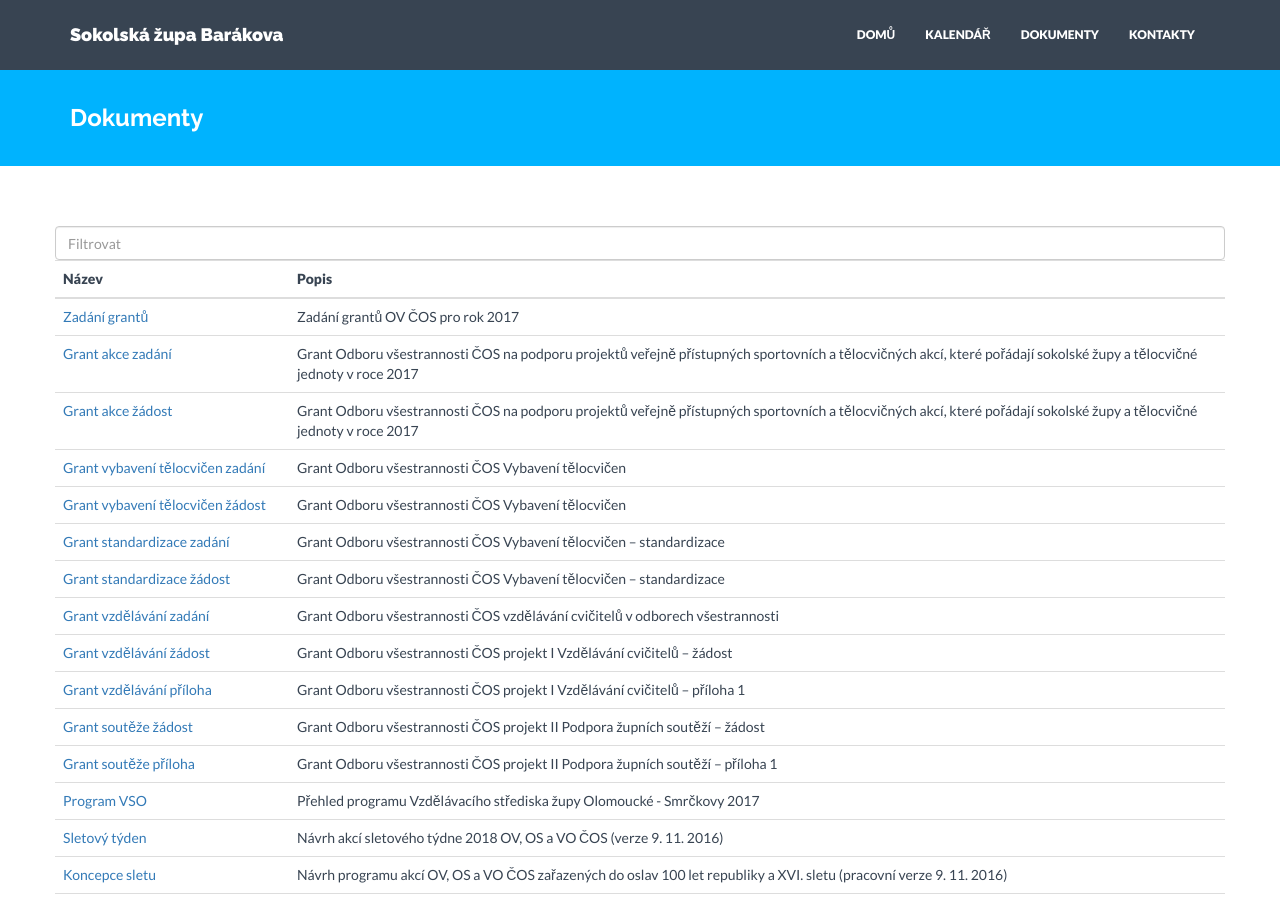
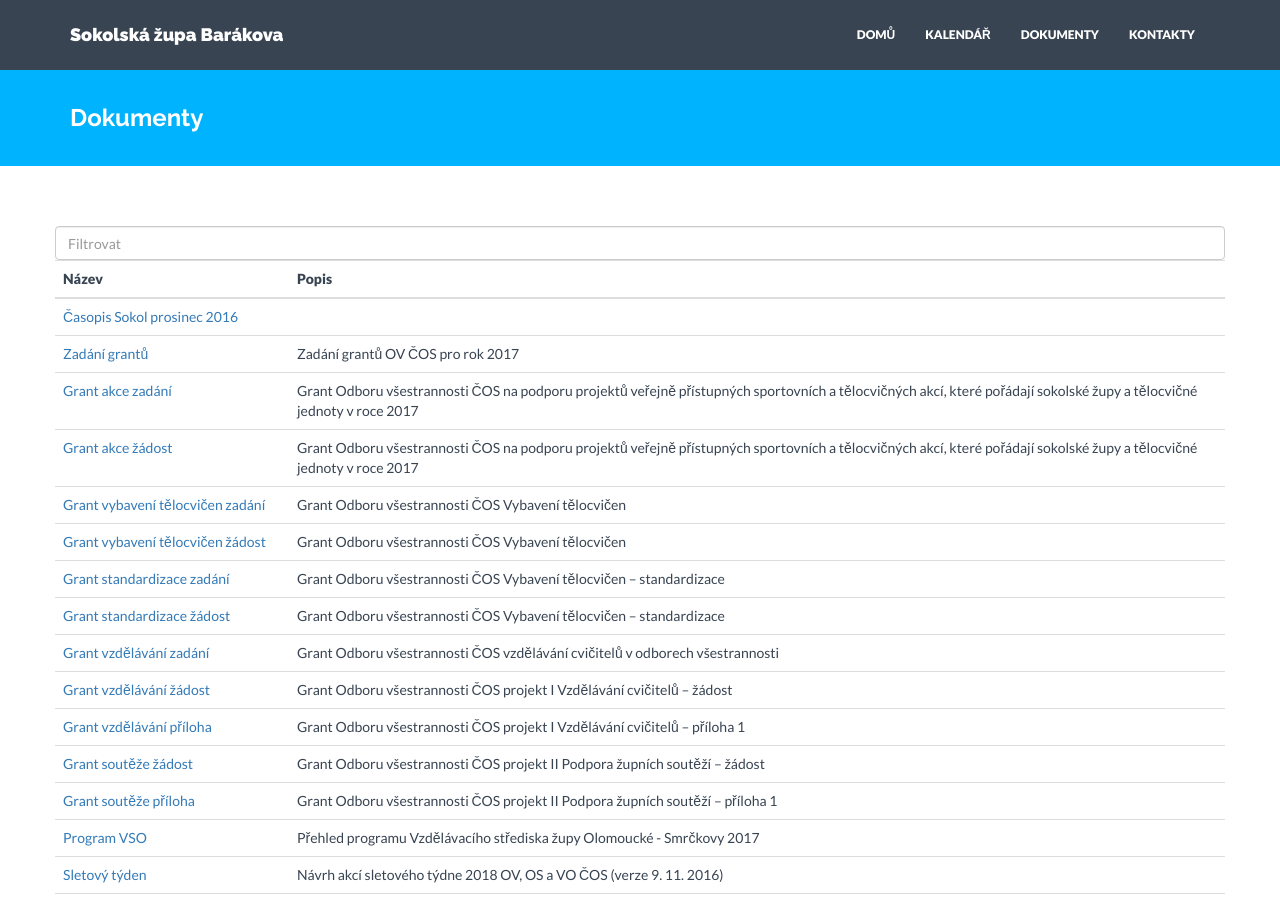
Before and after one commit to milanhybner/zbarakova.cz, a Jekyll site: the page built from dokumenty.md, in a window 1280 px wide and 900 px high. Built offline with Jekyll 4.4.1, drawn with Linux system fonts in a browser that asks for light colours; nearby versions of some CDN libraries.

Commit message:
novy cas. sokol

```diff
--- a/_data/dokumenty.yaml
+++ b/_data/dokumenty.yaml
@@ -1,3 +1,7 @@
+- nazev: Časopis Sokol prosinec 2016
+  url: http://sokol.eu/priloha/11833/prosinec-2016.pdf
+  popis:
+
 - nazev: Zadání grantů
   url: https://drive.google.com/open?id=0B0QIXsJ5v2H9SUNHZVl4cXE5cFk
   popis: Zadání grantů OV ČOS pro rok 2017
```
